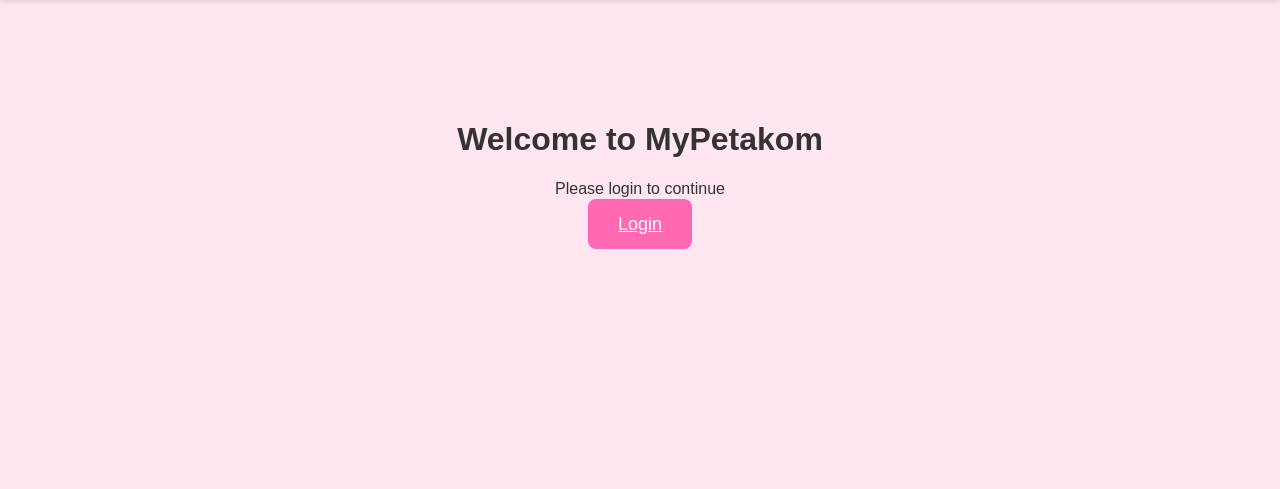
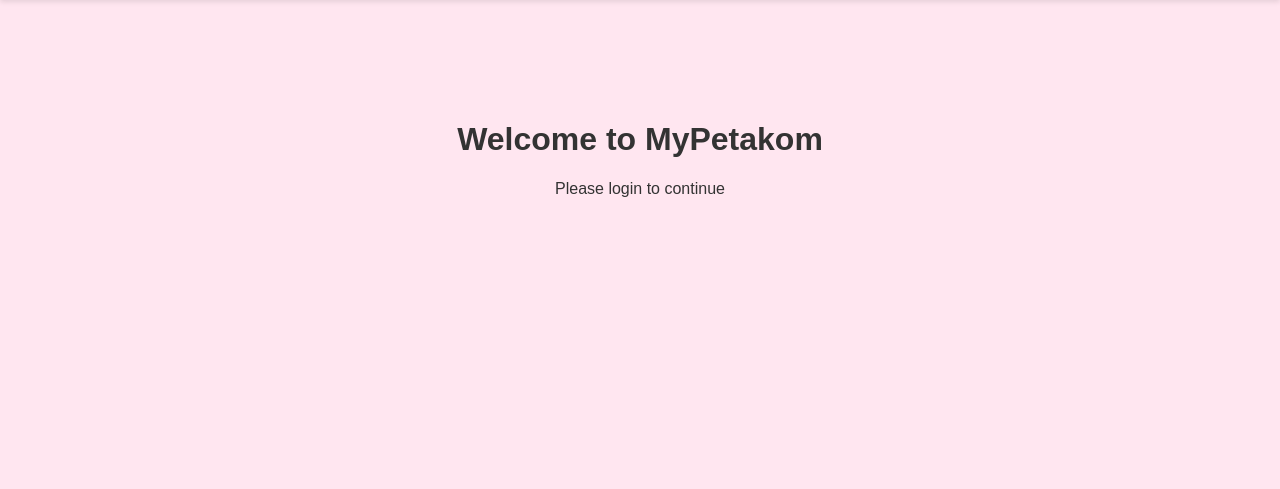
Before and after one commit to Lailerrrr/MyPetakom, a PHP site: the page made by web page.php in a window 1280 px wide. Shown: the part 120-609 px from the top of the page. Run offline with PHP 8.4, Linux system fonts and the light colour scheme.

Commit message:
updatw db

```diff
--- a/web page.php
+++ b/web page.php
@@ -24,12 +24,12 @@
 
       <h1>Welcome to MyPetakom </h1>
       <p>Please login to continue</p>
-      <a href="login.php" class="login-button">Login</a>
 
     </main>
 
     <footer>
       &copy; 2025 MyPetakom | Universiti Malaysia Pahang Al-Sultan Abdullah
     </footer>
+
   </body>
 </html>
```
